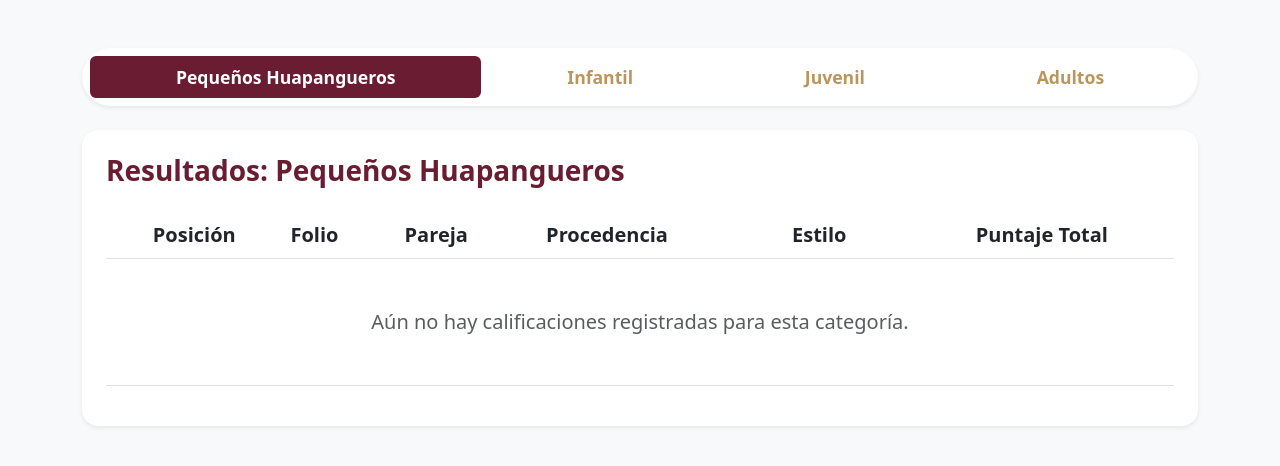
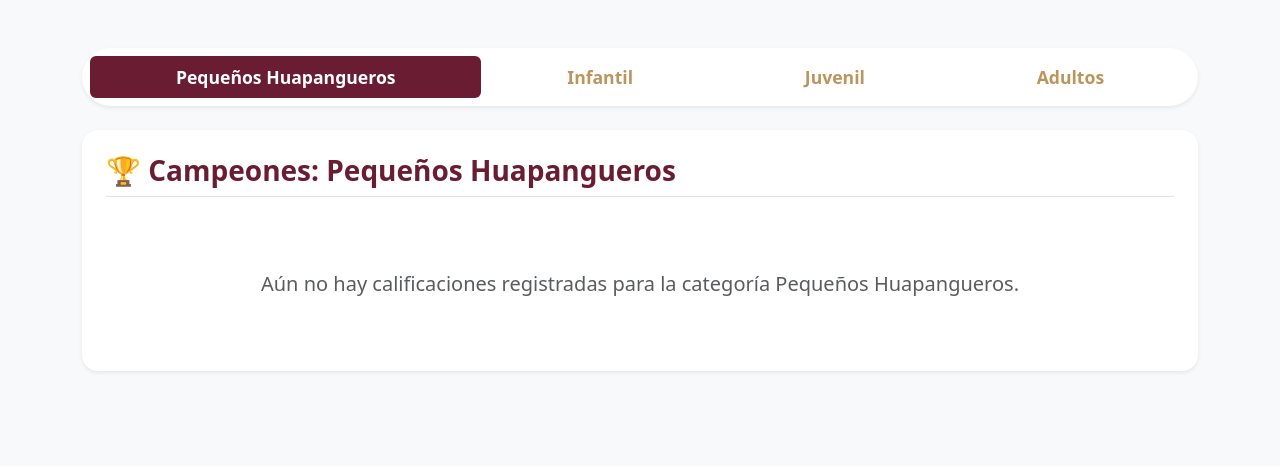
Before and after one commit to mauroacostazarco-rgb/1er-concurso-huapango, a Flask app: template templates/resultados.html in a window 1280 px wide. Shown: the part 159-625 px from the top of the page. Run offline with Flask 3, Linux system fonts and the light colour scheme; the template is opened without the code that fills it, so the values that code supplies are empty; some libraries are stand-ins or nearby versions.

Commit message:
Tabla oficial por estilos y desglose de 6 jueces

```diff
--- a/app.py
+++ b/app.py
@@ -221,18 +221,27 @@ def agregar_juez():
     if 'admin_logueado' not in session:
         return redirect(url_for('login'))
 
+    conexion = psycopg2.connect(URL_BASE_DATOS)
+    cursor = conexion.cursor()
+
+    # 🔒 CANDADO: Verificar que no haya más de 6 jueces
+    cursor.execute("SELECT COUNT(*) FROM jueces")
+    total_jueces = cursor.fetchone()[0]
+    if total_jueces >= 6:
+        cursor.close()
+        conexion.close()
+        return redirect('/admin_jueces') # No deja agregar más si ya son 6
+
     nombre_real = request.form.get('nombre_real')
     usuario = request.form.get('usuario')
     password = request.form.get('password')
 
-    conexion = psycopg2.connect(URL_BASE_DATOS)
-    cursor = conexion.cursor()
     try:
         cursor.execute("INSERT INTO jueces (nombre_real, usuario, password) VALUES (%s, %s, %s)",
                        (nombre_real, usuario, password))
         conexion.commit()
     except psycopg2.IntegrityError:
-        conexion.rollback() # Ignora si el usuario ya existe para no chocar
+        conexion.rollback()
     finally:
         cursor.close()
         conexion.close()
@@ -455,48 +464,66 @@ def desactivar_pista():
 # ==========================================
 @app.route('/resultados')
 def panel_resultados():
-    # Candado de seguridad
     if 'admin_logueado' not in session:
         return redirect(url_for('login'))
 
     conexion = psycopg2.connect(URL_BASE_DATOS)
     cursor = conexion.cursor()
 
-    # 1. Consulta SQL que suma los puntos de todos los jueces y los ordena
+    # 1. Traemos a los jueces (Para generar las 6 columnas)
+    cursor.execute("SELECT id, nombre_real FROM jueces ORDER BY id ASC")
+    jueces = cursor.fetchall()
+
+    # 2. Traemos TODAS las calificaciones individuales
+    cursor.execute("SELECT folio_pareja, id_juez, total FROM calificaciones")
+    califs_crudas = cursor.fetchall()
+    # Creamos un diccionario rápido: {(folio, id_juez): puntos}
+    mapa_califs = {(c[0], c[1]): c[2] for c in califs_crudas}
+
+    # 3. Traemos a las parejas ordenadas por categoría, estilo y puntaje total
     cursor.execute("""
         SELECT
+            p.categoria_asignada,
+            p.estilo,
             p.id as folio,
             p.nombre_1,
             p.nombre_2,
             p.municipio,
             p.estado,
-            p.estilo,
-            p.categoria_asignada,
-            SUM(c.total) as puntaje_total,
-            COUNT(c.id_juez) as jueces_evaluadores
+            SUM(c.total) as puntaje_total
         FROM parejas p
         INNER JOIN calificaciones c ON p.id = c.folio_pareja
-        GROUP BY p.id, p.nombre_1, p.nombre_2, p.municipio, p.estado, p.estilo, p.categoria_asignada
-        ORDER BY p.categoria_asignada, puntaje_total DESC
+        GROUP BY p.categoria_asignada, p.estilo, p.id, p.nombre_1, p.nombre_2, p.municipio, p.estado
+        ORDER BY p.categoria_asignada, p.estilo, puntaje_total DESC
     """)
-
     datos_crudos = cursor.fetchall()
     conexion.close()
 
-    # 2. Separamos los resultados en "cajitas" por categoría para mandarlos limpios al HTML
-    resultados_por_categoria = {
-        "Pequeños Huapangueros": [],
-        "Infantil": [],
-        "Juvenil": [],
-        "Adultos": []
-    }
+    # 4. Construimos las "cajitas" ordenadas para el HTML
+    categorias_nombres = ["Pequeños Huapangueros", "Infantil", "Juvenil", "Adultos"]
+    estilos_nombres = ["Hidalguense", "Queretano", "Potosino", "Tamaulipeco", "Veracruzano", "Poblano"]
+
+    resultados_organizados = {cat: {est: [] for est in estilos_nombres} for cat in categorias_nombres}
 
     for fila in datos_crudos:
-        categoria = fila[6]
-        if categoria in resultados_por_categoria:
-            resultados_por_categoria[categoria].append(fila)
+        cat = fila[0]
+        est = fila[1]
+        folio = fila[2]
 
-    return render_template('resultados.html', resultados=resultados_por_categoria)
+        # Juntamos los puntos exactos de los 6 jueces para esta pareja
+        puntos_por_juez = []
+        for j in jueces:
+            id_juez = j[0]
+            puntos = mapa_califs.get((folio, id_juez), '-') # Si un juez faltó, pone un guión
+            puntos_por_juez.append(puntos)
+
+        # Empaquetamos todo: [folio, nom_1, nom_2, muni, estado, lista_jueces, total]
+        pareja_data = [folio, fila[3], fila[4], fila[5], fila[6], puntos_por_juez, fila[7]]
+
+        if cat in resultados_organizados and est in resultados_organizados[cat]:
+            resultados_organizados[cat][est].append(pareja_data)
+
+    return render_template('resultados.html', resultados=resultados_organizados, jueces=jueces)
 
 # ==========================================
 # ZONA DE PELIGRO: LIMPIEZA DE BASE DE DATOS
--- a/templates/resultados.html
+++ b/templates/resultados.html
@@ -60,27 +60,41 @@
                 ('adultos', 'Adultos')
             ] %}
 
+            {% set estilos_orden = ['Hidalguense', 'Queretano', 'Potosino', 'Tamaulipeco', 'Veracruzano', 'Poblano'] %}
+
             {% for id_html, nombre_cat in categorias_ids %}
             <div class="tab-pane fade {% if loop.first %}show active{% endif %}" id="{{ id_html }}">
-                <h3 class="text-guinda fw-bold mb-4">Resultados: {{ nombre_cat }}</h3>
+                <h3 class="text-guinda fw-bold mb-4 border-bottom pb-2">🏆 Campeones: {{ nombre_cat }}</h3>
 
+                {% set ns = namespace(hay_datos=false) %}
+
+                {% for estilo in estilos_orden %}
+                    {% set parejas_estilo = resultados[nombre_cat][estilo] %}
+
+                    {% if parejas_estilo %}
+                        {% set ns.hay_datos = true %}
+                        <div class="mb-5">
+                            <h4 class="fw-bold mb-3" style="color: #115236;">💃 Estilo {{ estilo }}</h4>
                             <div class="table-responsive">
-                    <table class="table table-hover align-middle fs-5">
+                                <table class="table table-hover align-middle fs-6">
                                     <thead class="bg-dorado text-white">
                                         <tr>
-                                <th class="text-center">Posición</th>
+                                            <th class="text-center">Lugar</th>
                                             <th>Folio</th>
                                             <th>Pareja</th>
                                             <th>Procedencia</th>
-                                <th>Estilo</th>
-                                <th class="text-center">Puntaje Total</th>
+                                            <!-- Columnas Dinámicas para los 6 Jueces -->
+                                            {% for j in jueces %}
+                                                <th class="text-center" title="{{ j[1] }}">Juez {{ loop.index }}</th>
+                                            {% endfor %}
+                                            <th class="text-center text-dark fs-5">Total</th>
                                         </tr>
                                     </thead>
                                     <tbody>
-                            {% for fila in resultados[nombre_cat] %}
+                                        {% for pareja in parejas_estilo %}
                                         <tr class="{% if loop.index == 1 %}podio-1 fw-bold{% elif loop.index == 2 %}podio-2 fw-bold{% elif loop.index == 3 %}podio-3 fw-bold{% endif %}">
 
-                                <td class="text-center fs-3">
+                                            <td class="text-center fs-4">
                                                 {% if loop.index == 1 %} 🥇
                                                 {% elif loop.index == 2 %} 🥈
                                                 {% elif loop.index == 3 %} 🥉
@@ -88,24 +102,35 @@
                                                 {% endif %}
                                             </td>
 
-                                <td class="text-guinda fw-bold">#{{ fila[0] }}</td>
-                                <td>{{ fila[1] }} <br> <small class="text-muted">{{ fila[2] }}</small></td>
-                                <td>{{ fila[3] }}, {{ fila[4] }}</td>
-                                <td>{{ fila[5] }}</td>
+                                            <td class="text-guinda fw-bold">#{{ pareja[0] }}</td>
+                                            <td>{{ pareja[1] }} <br> <small class="text-muted">{{ pareja[2] }}</small></td>
+                                            <td>{{ pareja[3] }}, {{ pareja[4] }}</td>
+
+                                            <!-- Imprimir las calificaciones individuales de cada juez -->
+                                            {% for punto in pareja[5] %}
+                                                <td class="text-center text-secondary fw-bold">{{ punto }}</td>
+                                            {% endfor %}
 
                                             <td class="text-center text-success fw-bold fs-4">
-                                    {{ fila[7] }} <span class="fs-6 text-muted fw-normal">pts</span>
+                                                {{ pareja[6] }}
                                             </td>
 
-                            </tr>
-                            {% else %}
-                            <tr>
-                                <td colspan="6" class="text-center py-5 text-muted">Aún no hay calificaciones registradas para esta categoría.</td>
                                         </tr>
                                         {% endfor %}
                                     </tbody>
                                 </table>
                             </div>
+                        </div>
+                    {% endif %}
+                {% endfor %}
+
+                <!-- Mensaje por si la categoría entera está vacía -->
+                {% if not ns.hay_datos %}
+                    <div class="text-center py-5 text-muted fs-5">
+                        Aún no hay calificaciones registradas para la categoría {{ nombre_cat }}.
+                    </div>
+                {% endif %}
+
             </div>
             {% endfor %}
 
```
Lines whose indentation alone changed are shown as unchanged.
